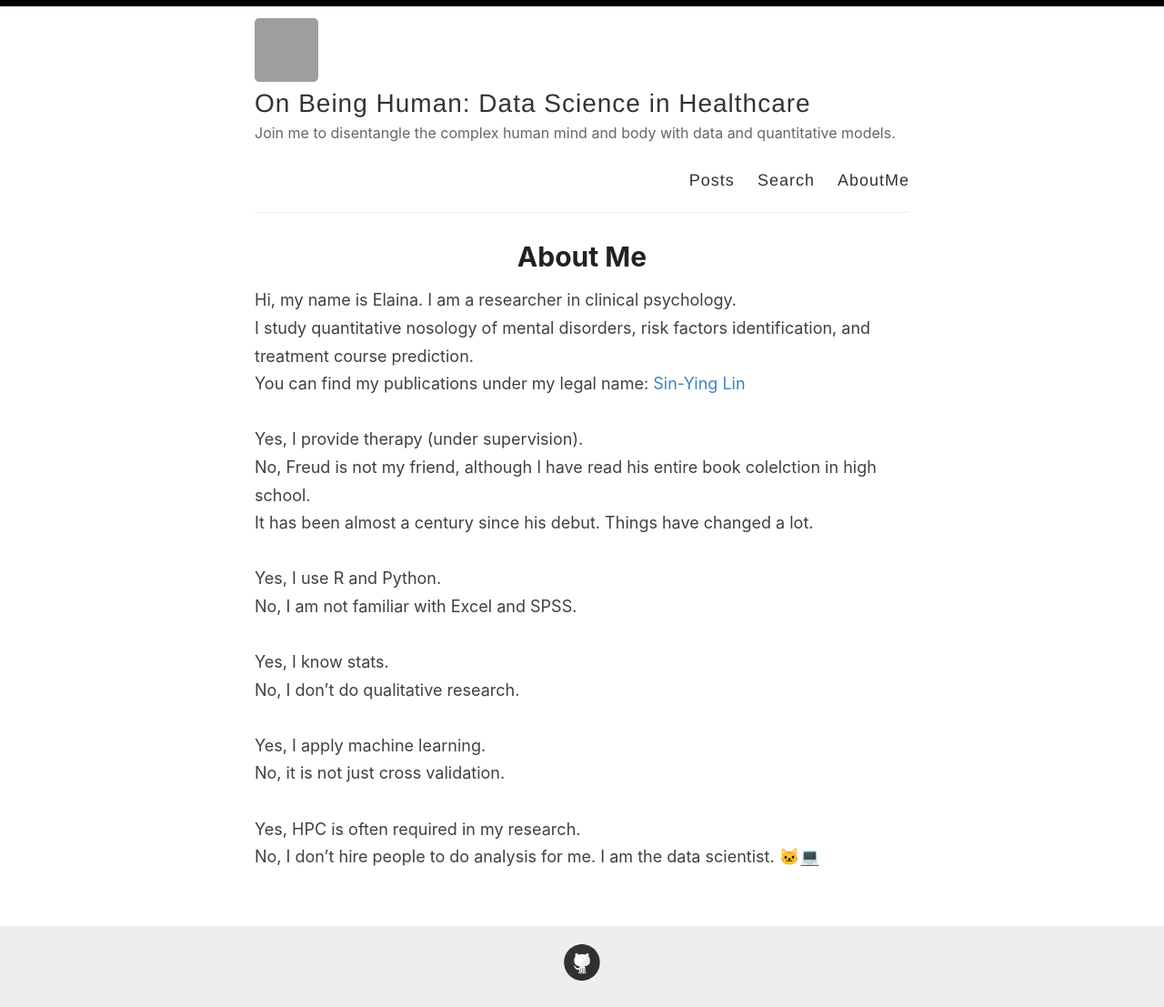
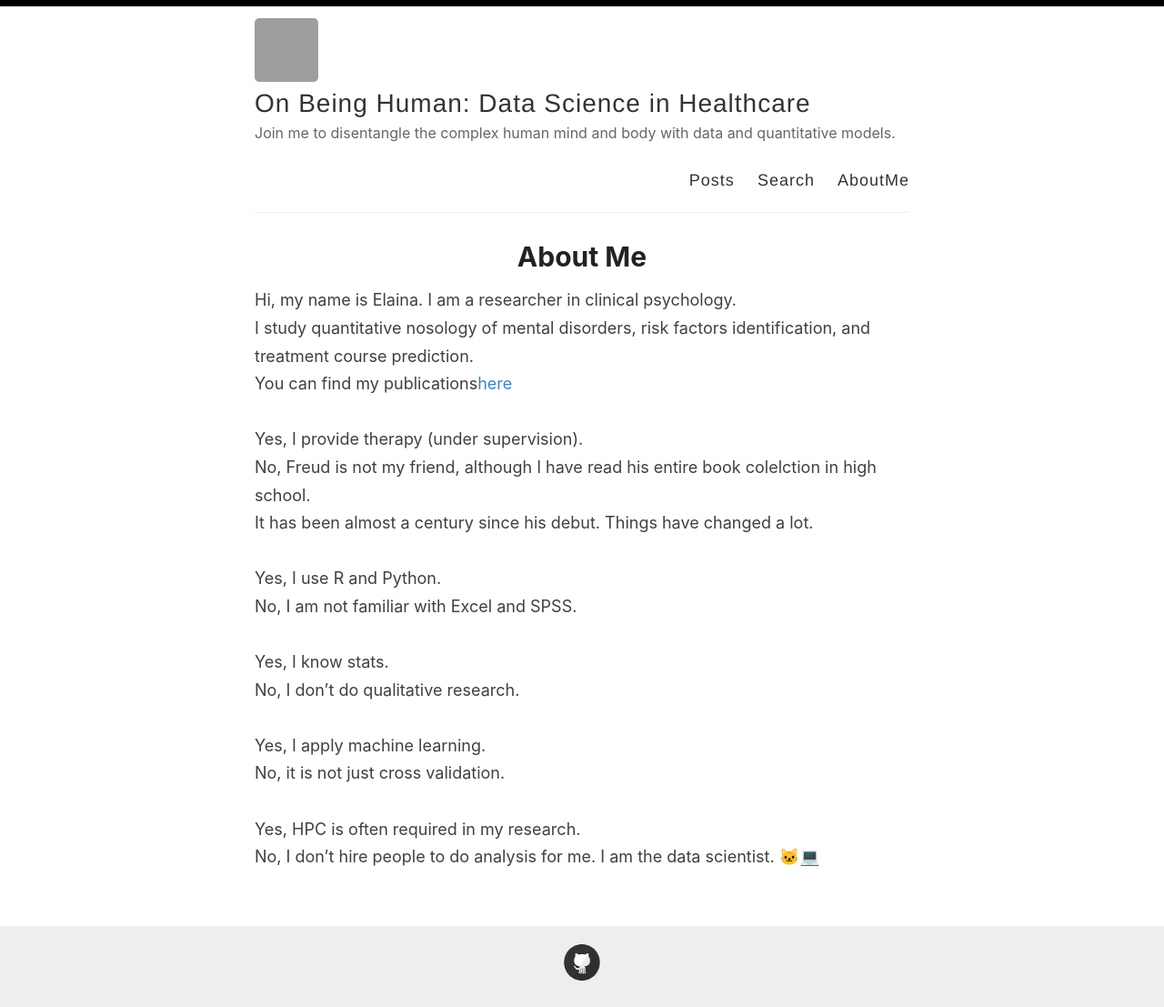
Before and after one commit to sin-ying-lin/sin-ying-lin.github.io, a Jekyll site: the page built from _pages/about.md, in a window 1280 px wide. Shown: the whole page at 91% size. Built offline with Jekyll 4.4.1, drawn with Linux system fonts in a browser that asks for light colours; grey boxes are pictures that could not be loaded.

Commit message:
Update about.md

```diff
--- a/_pages/about.md
+++ b/_pages/about.md
@@ -6,7 +6,7 @@ permalink: /about/
 
 Hi, my name is Elaina. I am a researcher in clinical psychology. <br>
 I study quantitative nosology of mental disorders, risk factors identification, and treatment course prediction. <br>
-You can find my publications under my legal name: [Sin-Ying Lin](https://orcid.org/0000-0001-9862-7669) <br>
+You can find my publications[here](https://orcid.org/0000-0001-9862-7669) <br>
 <br>
 Yes, I provide therapy (under supervision). <br>
 No, Freud is not my friend, although I have read his entire book colelction in high school. <br>
```
